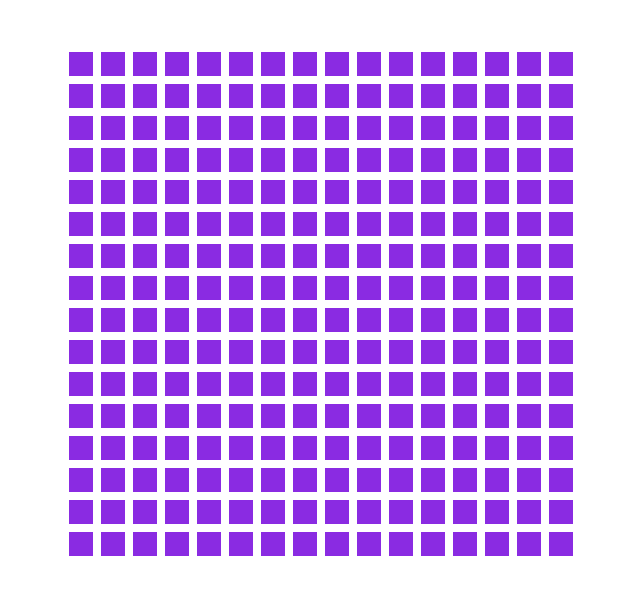
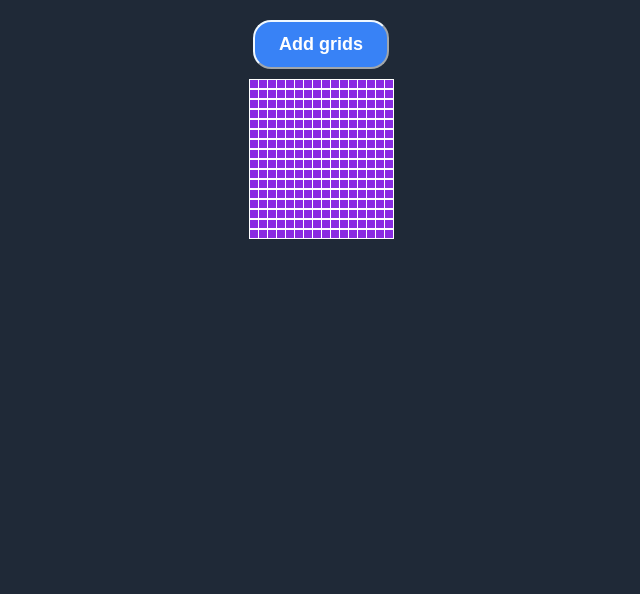
Before and after one commit to blackbird410/Etch-a-Sketch, a plain HTML site: page index.html in a window 1280 px wide. Shown: the whole page, without its empty margins (319-959 px from the left). Drawn offline with Linux system fonts and the light colour scheme.

Commit message:
Project finished

```diff
--- a/code.js
+++ b/code.js
@@ -8,18 +8,44 @@ cont_row.className = 'cont-row';
 const grid = document.createElement('div');
 grid.className = 'grid';
 
-for (let i = 0; i < 16; i++) {
-    cont_row.appendChild(grid.cloneNode(true));
+button = document.createElement('button');
+button.textContent = "Add grids";
+body.appendChild(button);
+
+function generateGrid(n, row, box) {
+    for (let i = 0; i < n; i++) {
+        row.appendChild(grid.cloneNode(true));
+    }
+
+    for (let i = 0; i < n; i++) {
+        box.appendChild(row.cloneNode(true));
+    }
+    body.appendChild(box);
 }
 
-for (let i = 0; i < 16; i++) {
-    container.appendChild(cont_row.cloneNode(true));
-}
+let nSquares = 16;
+generateGrid(nSquares, cont_row, container);
 
-body.appendChild(container);
+let b = 0;
 
-container.addEventListener('mouseover', (event) => {
+document.addEventListener('mouseover', (event) => {
     if (event.target.className === 'grid') {
-        event.target.style.backgroundColor = 'orange';
+        b = b <= 100 ? b + 10: b = 0;
+        event.target.style.backgroundColor = `rgb(${b}%, ${b}%, ${b}%)`;
     }
 });
+
+button.addEventListener('click', (event) => {
+    do {
+        nSquares = parseInt(prompt('How much squares do you want ? (Max : 100)'));
+    } while (nSquares < 0 || nSquares > 100);
+
+    let box = document.querySelector('.container');
+    box.remove();
+
+    let newCont = document.createElement('div');
+    let newRows = document.createElement('div');
+    newCont.className = 'container';
+    newRows.className = 'cont-row';
+    generateGrid(nSquares, newRows, newCont);
+});
--- a/styles.css
+++ b/styles.css
@@ -1,13 +1,17 @@
 body {
     display: flex;
+    flex-direction: column;
     justify-content: center;
     align-items: center;
-    padding: 32px;
+    padding: 12px;
+    background-color: #1F2937;
+    height: 100%;
 }
 
 .container {
-    flex: 1 1 auto;
-    padding: 8px;
+    flex-grow: 0;
+    flex-shrink: 1;
+    padding: 2px;
     display: flex;
     flex-direction: column;
     justify-content: center;
@@ -15,22 +19,31 @@ body {
 }
 
 .cont-row {
-    flex: 1 1 auto;
-    padding: 4px;
+    flex-grow: 0;
+    flex-shrink: 1;
+    padding: 1px;
     display: flex;
     flex-direction: row;
     justify-content: center;
     align-items: center;
-    gap: 8px;
+    gap: 1px;
     background-color: white;
 }
 
 .grid {
-    flex: 1 1 32px;
-    padding: 12px;
+    flex-grow: 0;
+    flex-shrink: 1;
+    padding: 4px;
     background-color: blueviolet;
 }
 
-.hover {
-    background-color: orange;
+button {
+    background-color: #3882F6;
+    padding: 12px 24px;
+    margin-bottom: 8px;
+    border-radius: 18px;
+    border-color: aliceblue;
+    font-size: 18px;
+    font-weight: 800;
+    color: white;
 }
```
